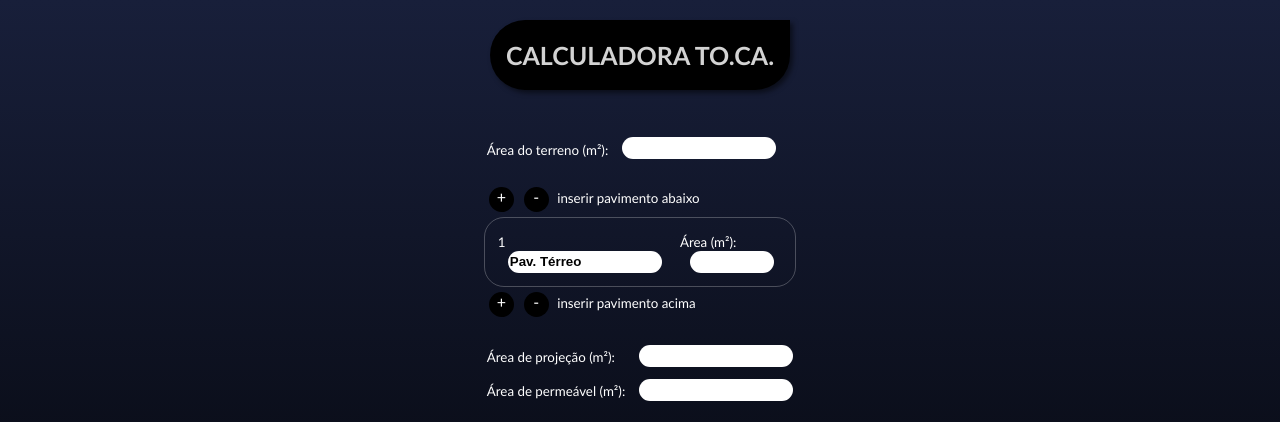
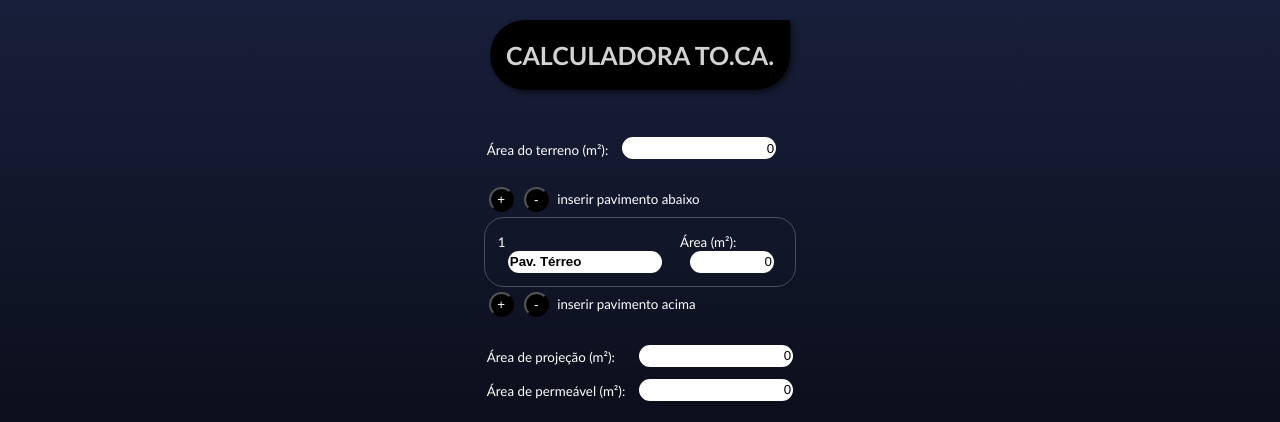
Before and after one commit to afpaiva/calculadoraToCa, a React (Create React App) app: page / in a window 1280 px wide. Shown: the top 422 px of the page. Built offline with nearby package versions, Linux system fonts and the light colour scheme.

Commit message:
DOM manipulation

```diff
--- a/src/App.js
+++ b/src/App.js
@@ -1,6 +1,7 @@
 import React from 'react';
 import './style.css';
-import mais1pavAbaixo from './calc.js';
+
+import ChangePav from './ChangePav.js';
 
 function App() {
   return (
@@ -17,35 +18,47 @@ function App() {
                   <small>Área do terreno (m²):</small>
                 </td>
                 <td>
-                  <input id="ArTerreno"></input>
+                  <input id="ArTerreno" defaultValue="0"></input>
                 </td>
               </tr>
             </tbody>
           </table>
           <p></p>
-          <div id="mais" onClick={mais1pavAbaixo()}>+</div>
-          <div id="menos">-</div>
-          <small> inserir pavimento abaixo</small>
+          <div className="areaBtPav">
+            <button type="button" onClick={() => ChangePav(1,0)}>
+              +
+            </button>
+            <button type="button" onClick={() => ChangePav(-1,0)}>
+              -
+            </button>
+            <small> inserir pavimento abaixo</small>
+          </div>
           <div className="Wtborder">
           <table width="100%">
-            <tbody>
-              <tr>
+            <tbody id="layers">
+              <tr id="0">
                 <td>
                   <small>1</small>
                   <br></br>
-                  <input id="Pavimento_" className="Pavimento" defaultValue="Pav. Térreo"></input>
+                  <input id="layerP_0" className="Pavimento" defaultValue="Pav. Térreo"></input>
                 </td>
                 <td>
                   <small>Área (m²):</small><br></br>
-                  <input id="Ar_"></input>
+                  <input id="Ar_" defaultValue="0"></input>
                 </td>
               </tr>
             </tbody>
           </table>
           </div>
-          <div id="mais">+</div>
-          <div id="menos">-</div>
-          <small> inserir pavimento acima</small>
+          <div className="areaBtPav">
+            <button type="button" onClick={() => ChangePav(1,1)}>
+                +
+            </button>
+            <button type="button" onClick={() => ChangePav(-1,1)}>
+                -
+            </button>
+            <small> inserir pavimento acima</small>
+          </div>
           <p></p>
           <table>
             <tbody>
@@ -54,7 +67,7 @@ function App() {
                   <small>Área de projeção (m²):</small>
                 </td>
                 <td>
-                  <input id="ArProj"></input>
+                  <input id="ArProj" defaultValue="0"></input>
                 </td>
               </tr>
               <tr>
@@ -62,7 +75,7 @@ function App() {
                   <small>Área de permeável (m²):</small>
                 </td>
                 <td>
-                  <input id="ArPerm"></input>
+                  <input id="ArPerm" defaultValue="0"></input>
                 </td>
               </tr>
             </tbody>
--- /dev/null
+++ b/src/ChangePav.js
@@ -0,0 +1,31 @@
+var layerUp = 0;
+var layerDown = 0;
+
+export default function ChangePav(numPav, position){
+
+   if (numPav>0 && position==0){
+      layerDown--;
+      var oldLayer = document.getElementById("layers").innerHTML;
+      var newLayer = '<tr id="'+layerDown+'"><td><small>'+layerDown+'</small><br><input id="Pav_0" class="Pavimento" Value="'+(layerDown * -1)+'º Subsolo"></input></td><td><small>Área (m²):</small></br><input id="Ar_" Value ="0"></input></td></tr>';
+      document.getElementById("layers").innerHTML = newLayer + oldLayer;
+   }
+   if (numPav<0 && position==0 && layerDown<0){
+      var parent = document.getElementById("layers");
+      var child = document.getElementById(layerDown);
+      parent.removeChild(child);
+      layerDown++;
+   }
+   if (numPav>0 && position==1){
+      layerUp++;
+      var oldLayer = document.getElementById("layers").innerHTML;
+      var newLayer = '<tr id="'+layerUp+'"><td><small>'+(layerUp + 1)+'</small><br><input id="Pav_0" class="Pavimento" Value="'+(layerUp)+'º Pavimento"></input></td><td><small>Área (m²):</small></br><input id="Ar_" Value ="0"></input></td></tr>';
+      document.getElementById("layers").innerHTML = oldLayer + newLayer;
+   }
+   if (numPav<0 && position==1 && layerUp>0){
+      var parent = document.getElementById("layers");
+      var child = document.getElementById(layerUp);
+      parent.removeChild(child);
+      layerUp--;
+   }
+
+}
--- a/src/calc.js
+++ /dev/null
@@ -1,4 +0,0 @@
-
-export default function mais1pavAbaixo(){
-    alert("oi");
-  }
--- a/src/style.css
+++ b/src/style.css
@@ -15,20 +15,45 @@ td{
     height: 30px;
 }
 
-#ArTerreno,
-#ArProj,
-#ArPerm{
-    text-align: right;
+.Pavimento {
+    font-weight: bold;
+    text-align: left;
     height: 20px;
     width: 150px;
     border-radius: 50px;
     border-width: 0px;
     margin-left: 10px;
 }
+.container{
+    position: absolute;
+    display: flex;
+        justify-content: center;
+    width: 100%;
+    height: 100%;
+}
 
-.Pavimento {
-    font-weight: bold;
-    text-align: left;
+button{
+    color: white;
+    background-color: black;
+    width: 25px;
+    height: 25px;
+    border-radius: 50%;
+    text-align: center;
+    margin: 5px;
+}
+
+.Wtborder{
+    padding: 10px;
+    border-style: solid;
+    border-width: 1px;
+    border-color: rgba(255, 255, 255, 0.247);
+    border-radius: 20px;
+}
+
+#ArTerreno,
+#ArProj,
+#ArPerm{
+    text-align: right;
     height: 20px;
     width: 150px;
     border-radius: 50px;
@@ -45,13 +70,6 @@ td{
     margin-left: 10px;
 }
 
-.container{
-    position: absolute;
-    display: flex;
-        justify-content: center;
-    width: 100%;
-    height: 100%;
-}
 
 #Bg{
     position: fixed;
@@ -81,25 +99,6 @@ td{
     max-width: 400px;
 }
 
-#mais,
-#menos{
-    display: inline-block;
-    background-color: black;
-    width: 25px;
-    height: 25px;
-    border-radius: 50%;
-    text-align: center;
-    margin: 5px;
-}
-
-.Wtborder{
-    padding: 10px;
-    border-style: solid;
-    border-width: 1px;
-    border-color: rgba(255, 255, 255, 0.247);
-    border-radius: 20px;
-}
-
 #Whatsapp{
     background-color: rgb(0, 112, 19);
     width: 250px;
@@ -110,6 +109,6 @@ td{
     margin-bottom: 30px;
     border-radius: 20px;
     display: flex;
-        align-items: center;
-        justify-content: center;
+    align-items: center;
+    justify-content: center;
 }
```
